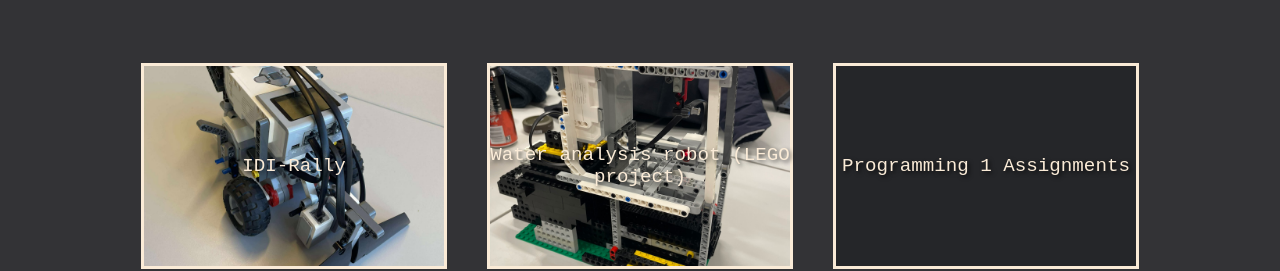
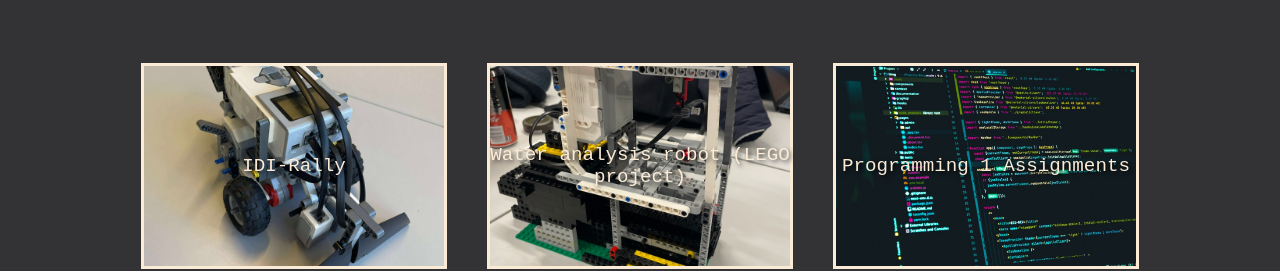
Before and after one commit to PawelSapula/PawelSapula.github.io, a plain HTML site: page projects.html in a window 1280 px wide. Shown: the part 691-962 px from the top of the page. Drawn offline with Linux system fonts and the light colour scheme.

Commit message:
Picture added to programming choice in Projects menu..

```diff
--- a/html/styles.css
+++ b/html/styles.css
@@ -170,6 +170,14 @@ footer{
     background-position-y: center;
 }
 
+.prog{
+    background-image: url("/resources/pictures/hackerman.jpg");
+    background-repeat:no-repeat;
+    background-size: cover;
+    background-position: center;
+    background-position-y: center;
+}
+
 .code details div{
     text-align: left;
     background-color: rgb(37, 38, 41);
--- a/projects.html
+++ b/projects.html
@@ -40,7 +40,7 @@
                         <p>Water analysis robot (LEGO project)</p>
                     </a>
                 </div>
-                <div class="image_box">
+                <div class="image_box prog">
                     <a href="projects/Programming/programming_assignments.html">
                         <p>Programming 1 Assignments</p>
                     </a>
```
Also changed, not shown: projects/LEGOProject/legoproject.html (+1 -1 lines), resources/pictures/hackerman.jpg (added).
